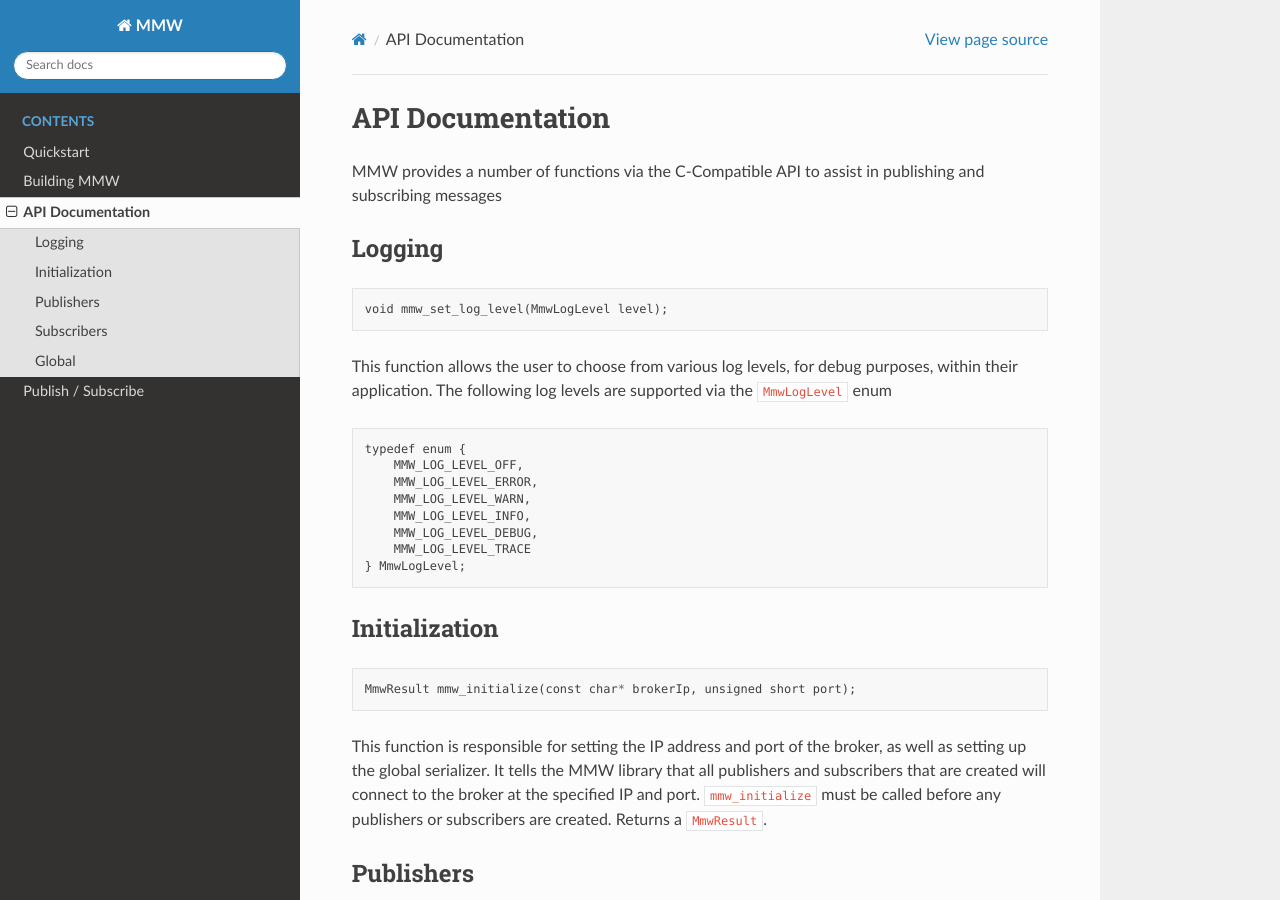
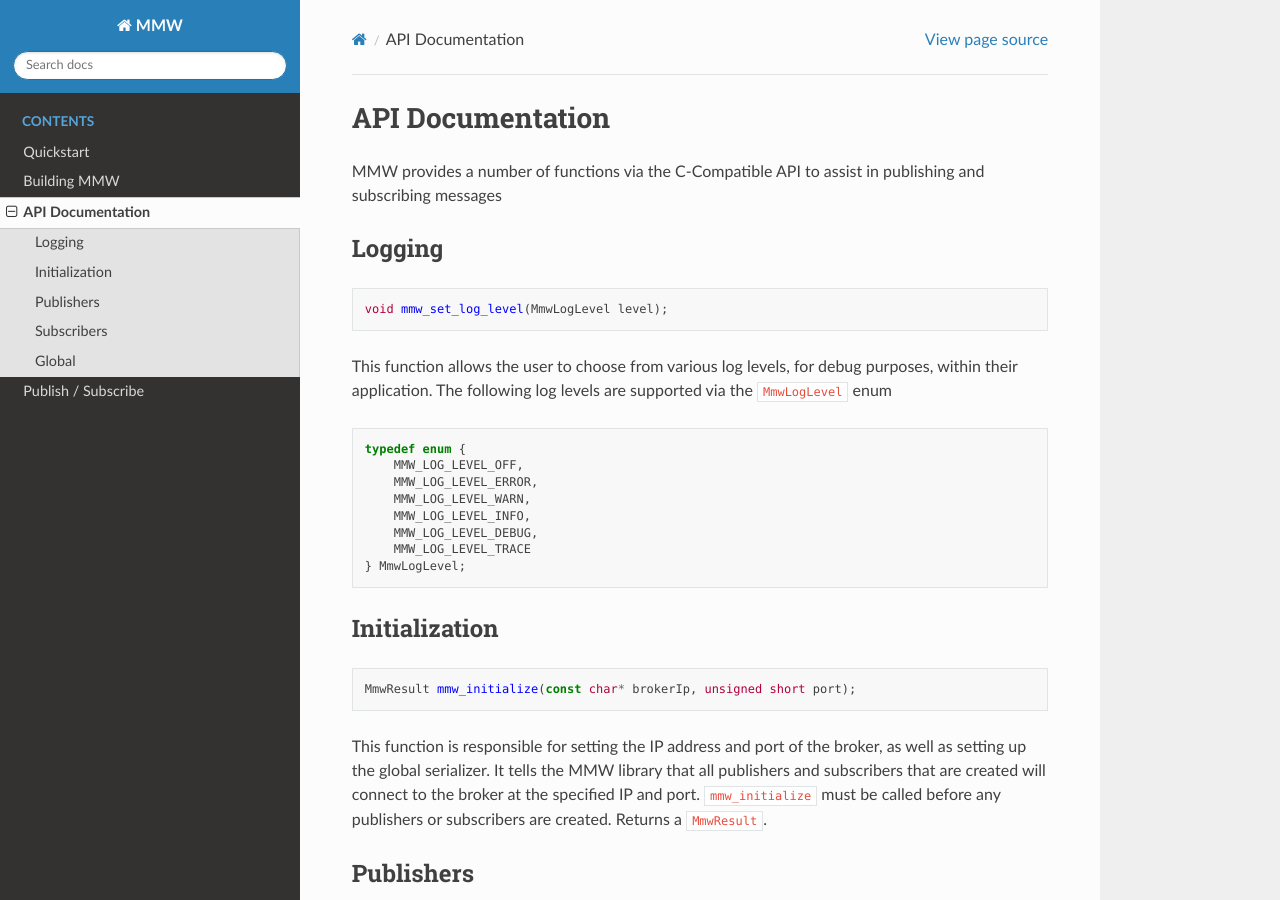
Before and after one commit to BeckSM64/Minimal-Middleware, a Sphinx documentation site: the page built from docs/source/guides/api_doc.rst, in a window 1280 px wide and 900 px high. Built offline with Sphinx 7.4.7 and the Read the Docs theme 3.1.0, drawn with Linux system fonts in a browser that asks for light colours; pages that are not in the unit, such as notebooks, are missing from menus.

Commit message:
:memo: replace generic blocks with c code blocks in docs

```diff
--- a/docs/source/guides/api_doc.rst
+++ b/docs/source/guides/api_doc.rst
@@ -5,13 +5,13 @@ MMW provides a number of functions via the C-Compatible API to assist in publish
 
 Logging
 -------
-::
+.. code-block:: c
 
     void mmw_set_log_level(MmwLogLevel level);
 
 This function allows the user to choose from various log levels, for debug purposes, within their application. The following log levels are supported via the ``MmwLogLevel`` enum
 
-::
+.. code-block:: c
 
     typedef enum {
         MMW_LOG_LEVEL_OFF,
@@ -22,11 +22,9 @@ This function allows the user to choose from various log levels, for debug purpo
         MMW_LOG_LEVEL_TRACE
     } MmwLogLevel;
 
-::
-
 Initialization
 --------------
-::
+.. code-block:: c
 
     MmwResult mmw_initialize(const char* brokerIp, unsigned short port);
 
@@ -34,25 +32,25 @@ This function is responsible for setting the IP address and port of the broker,
 
 Publishers
 ----------
-::
+.. code-block:: c
 
     MmwResult mmw_create_publisher(const char* topic);
 
 Publishers can be created by calling this create publisher call. It takes a topic as an argument. This will create a dedicated TCP connection to the broker. It must be called before any messages can be published on a topic. Returns a ``MmwResult``.
 
-::
+.. code-block:: c
 
     MmwResult mmw_publish(const char* topic, const char* message, MmwReliability reliability);
 
 Publishes a message as a string over a specified topic. Messages can be published as either reliable or best effort. This is configured via the ``MmwReliability`` enum. Returns a ``MmwResult``.
 
-::
+.. code-block:: c
 
     MmwResult mmw_publish_raw(const char* topic, void* message, size_t size, MmwReliability reliability);
 
 Publishes a message as raw bytes over a specified topic. Messages should be structured as basic C structs containing network safe types. Must also provide the size of the structure being sent, as well as the desired reliability of the message via the ``MmwReliability`` enum. Returns a ``MmwResult``.
 
-::
+.. code-block:: c
 
     MmwResult mmw_delete_publisher(const char* topic);
 
@@ -60,19 +58,19 @@ Deletes a publihser. Takes a topic as an argument to delete the associated publi
 
 Subscribers
 -----------
-::
+.. code-block:: c
 
     MmwResult mmw_create_subscriber(const char* topic, void (*mmw_callback)(const char*, const char*));
 
 Creates a subscriber that receives string messages. Takes a topic and a callback as arguments. The callback is a simple C function which takes a string topic and a string message as arguments. Upon receiving an incoming string message from a publisher over the specified topic, the callback will be fired and execute whatever code it contains. The ``mmw_create_subscriber`` call returns a ``MmwResult``.
 
-::
+.. code-block:: c
 
     MmwResult mmw_create_subscriber_raw(const char* topic, void (*mmw_callback)(const char*, void*));
 
 Creates a subscriber that receives raw byte messages. Takes a topic and a callback as arguments. The callback is a simple C function which takes a string topic and a void pointer message as arguments. Upon receiving an incoming raw byte message from a publisher over the specified topic, the callback will be fired and execute whatever code it contains. The ``mmw_create_subscriber_raw`` call returns a ``MmwResult``.
 
-::
+.. code-block:: c
 
     MmwResult mmw_delete_subscriber(const char* topic);
 
@@ -81,7 +79,7 @@ Deletes a subscriber. Takes a topic as an argument to delete the associated subs
 Global
 ------
 
-::
+.. code-block:: c
 
     MmwResult mmw_cleanup();
 
```
